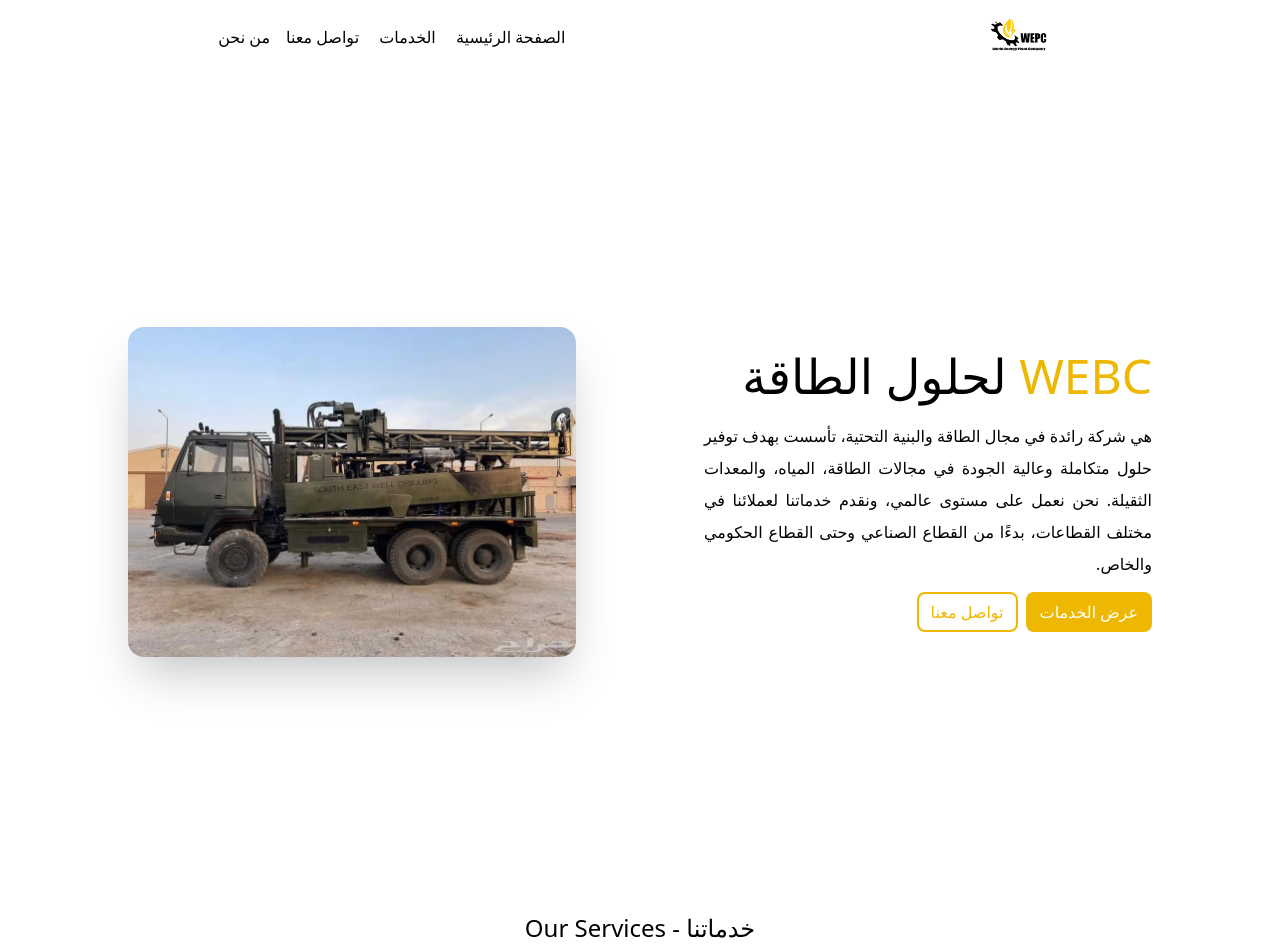
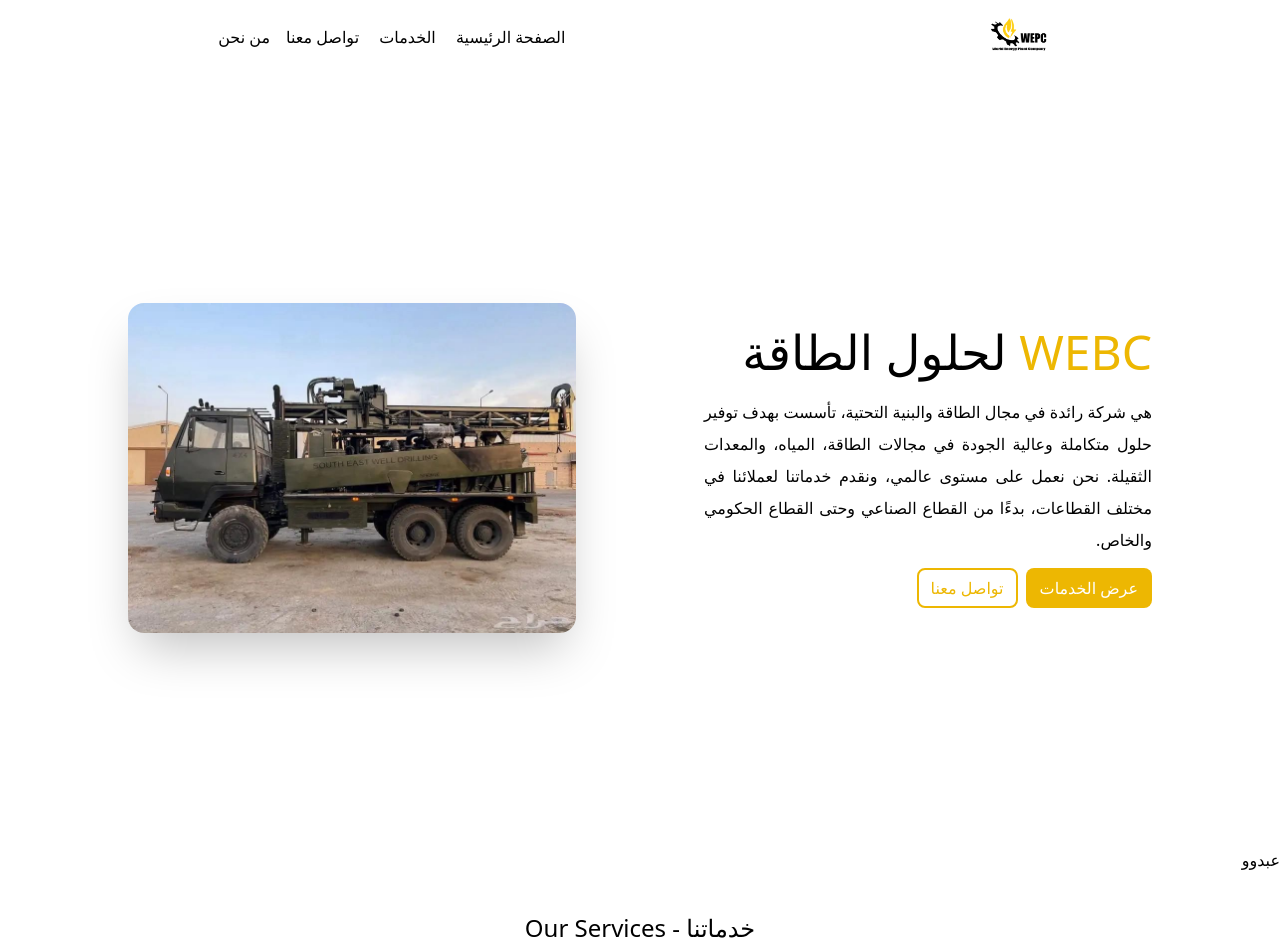
Before and after one commit to mohammadmokhmaljy1/digit-app-landing-page, a React (Vite) app: page / in a window 1280 px wide. Shown: the top 952 px of the page. Built offline with nearby package versions, Linux system fonts and the light colour scheme; no server answers; the HTML template or start-up script is replaced by a standard one.

Commit message:
refactor Home component structure by repositioning h1 elements

```diff
--- a/src/pages/Home/Home.jsx
+++ b/src/pages/Home/Home.jsx
@@ -11,11 +11,12 @@
 
     return (
         <>
-                        <h1>عبدوو</h1>
+
 
         <h1>افضل شركة للشاحنات</h1>
         <h1> hgahpkhj</h1>
             <HeroSection />
+             <h1>عبدوو</h1>
             <ChoosenSection />
             <AvailibleTools />
             <BrowsingSection />
```
